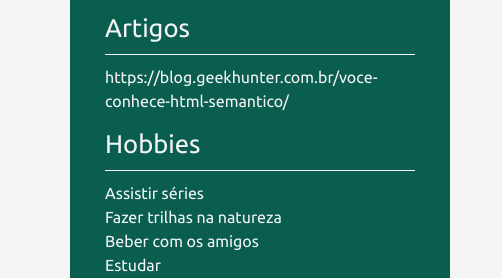
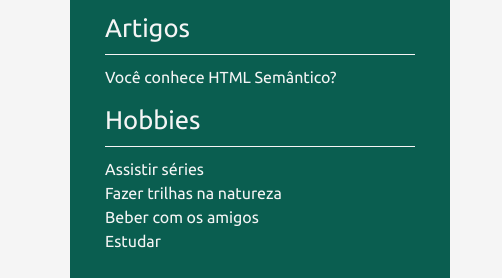
Before and after one commit to yonaspassos/yonaspassos.github.io, a plain HTML site: page index.html in a window 1280 px wide. Shown: the part 767-1045 px from the top of the page, 0-502 px from the left. Drawn offline with nearby package versions, Linux system fonts and the light colour scheme; a web font is replaced by a local one.

Commit message:
fix: Article

```diff
--- a/index.html
+++ b/index.html
@@ -73,8 +73,10 @@
             <h3>Artigos</h3>
             <ul>
               <li>
-                <a href="Você conhece HTML Semântico?" target="_blank"
-                  >https://blog.geekhunter.com.br/voce-conhece-html-semantico/</a
+                <a
+                  href="https://blog.geekhunter.com.br/voce-conhece-html-semantico/ "
+                  target="_blank"
+                  >Você conhece HTML Semântico?</a
                 >
               </li>
             </ul>
```
